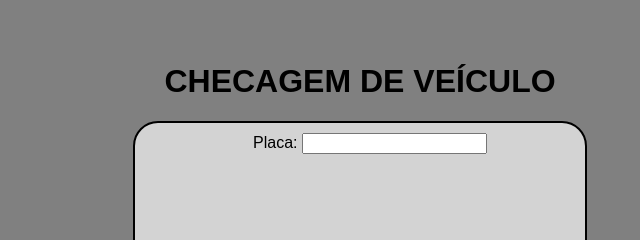
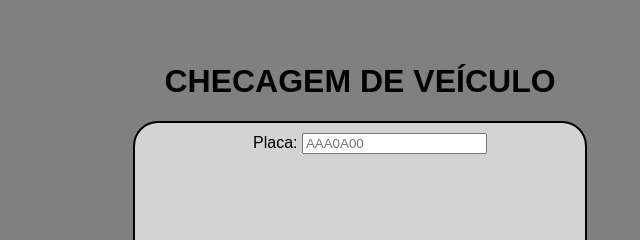
Before and after one commit to gabrieldsloureiro/33660-Aplica-oHTML, a plain HTML site: page checar.html in a window 1280 px wide. Shown: the top 240 px of the page, 280-920 px from the left. Drawn offline with nearby package versions, Linux system fonts and the light colour scheme.

Commit message:
resolvendo pequenos problemas de checagem

```diff
--- a/checar.html
+++ b/checar.html
@@ -27,7 +27,7 @@
     <div class="conteudo">
         <form id="forms_checagem">
             <label for="placa">Placa:</label>
-            <input required="required placeholder="AAA0A00" type="text" id="placa"><br>
+            <input required="required" placeholder="AAA0A00" type="text" id="placa"><br>
             <button type="submit" id="checagem">Checar</button><br>
         </form><br>
         <p id="mensagem"></p>
```
